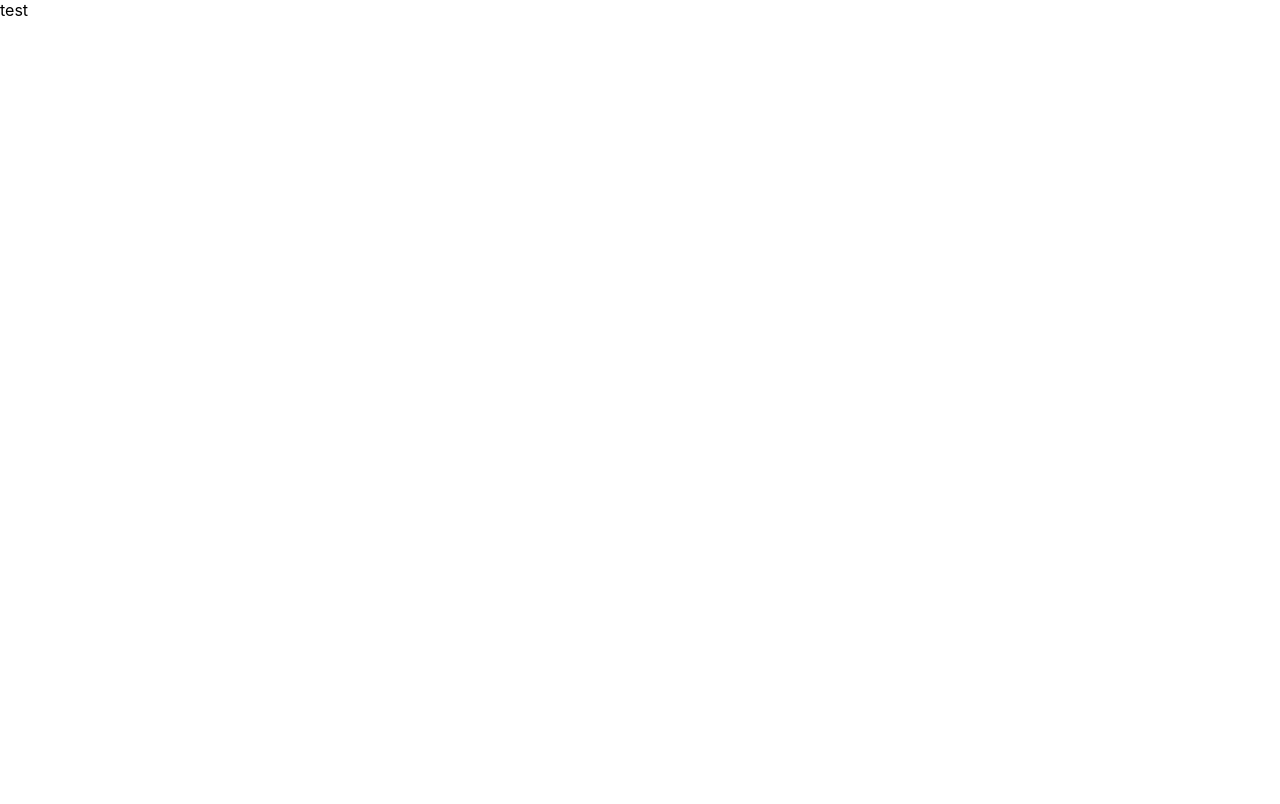
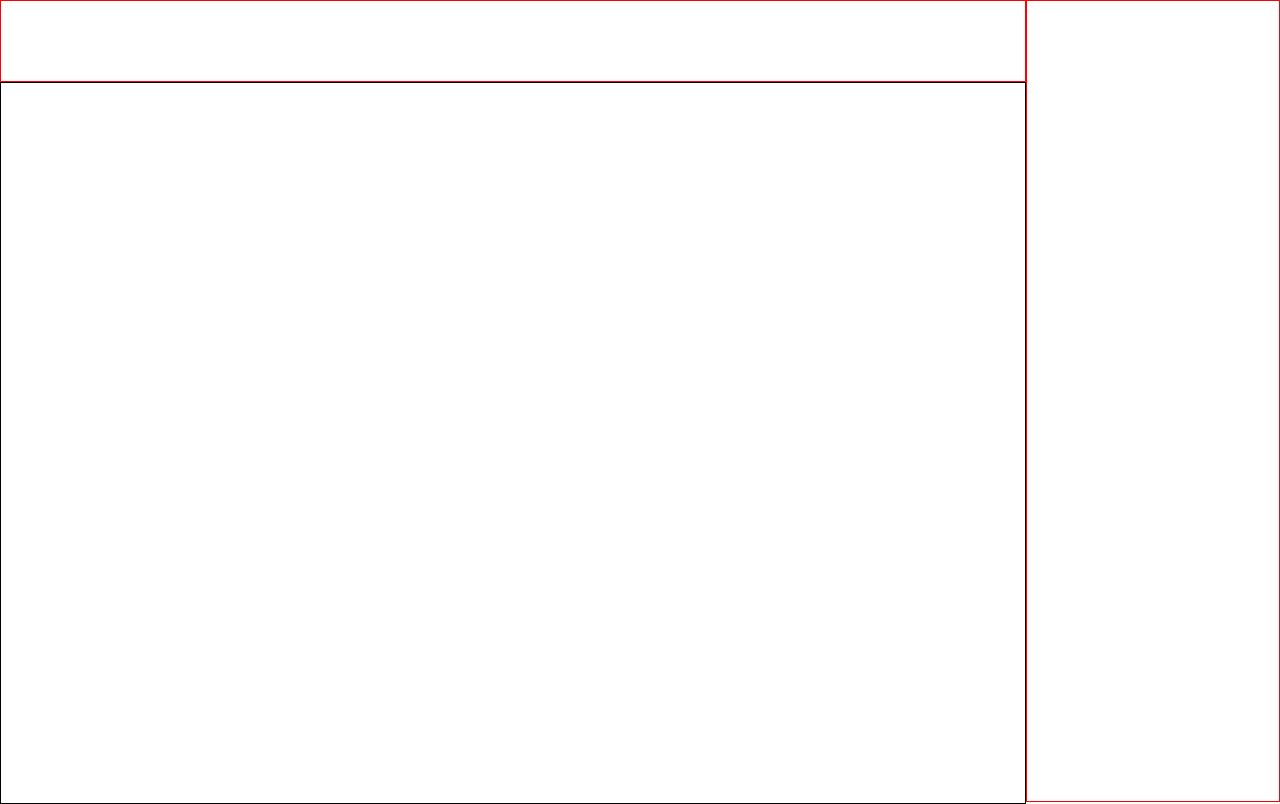
Before and after one commit to PPiing/frontend, a React (Vite) app: page / in a window 1280 px wide. Built offline with nearby package versions, Linux system fonts and the light colour scheme; the HTML template or start-up script is replaced by a standard one.

Commit message:
:sparkles: #10 add Home sample view

```diff
--- a/src/App.tsx
+++ b/src/App.tsx
@@ -1,10 +1,11 @@
 import React from "react";
 import { } from "react-router-dom";
+import { Home } from "./view/home";
 
 function App() {
   return (
     <div className="App">
-      test
+      <Home />
     </div>
   );
 }
--- /dev/null
+++ b/src/container/contents.tsx
@@ -0,0 +1,14 @@
+import React from "react";
+import { styled } from "@stitches/react";
+
+const Contents = styled("div", {
+  border: "1px solid black",
+  width: "80vw",
+  height: "90vh"
+});
+
+export function ContainerContents() {
+  return (
+    <Contents className="contents" />
+  );
+}
--- /dev/null
+++ b/src/container/navCommunity.tsx
@@ -0,0 +1,15 @@
+import React from "react";
+import { styled } from "@stitches/react";
+
+const NavCommunity = styled("div", {
+  border: "1px solid red",
+  minWidth: "200px",
+  width: "20vw",
+  height: "100vh",
+});
+
+export function ContainerNavCommunity() {
+  return (
+    <NavCommunity className="navCommunity" />
+  );
+}
--- /dev/null
+++ b/src/container/navMenu.tsx
@@ -0,0 +1,15 @@
+import React from "react";
+import { styled } from "@stitches/react";
+
+const NavMenu = styled("div", {
+  border: "1px solid red",
+  width: "80vw",
+  minHeight: "80px",
+  height: "10vh",
+});
+
+export function ContainerNavMenu() {
+  return (
+    <NavMenu className="navMenu" />
+  );
+}
--- /dev/null
+++ b/src/view/home.tsx
@@ -0,0 +1,25 @@
+import React from "react";
+import { styled } from "@stitches/react";
+
+import { ContainerNavMenu } from "../container/navMenu";
+import { ContainerNavCommunity } from "../container/navCommunity";
+import { ContainerContents } from "../container/contents";
+
+const ViewWrapper = styled("div", {
+  display: "flex",
+  flexDirection: "row",
+});
+
+export function Home() {
+  return (
+    <ViewWrapper className="view">
+      <div>
+        <ContainerNavMenu />
+        <ContainerContents />
+      </div>
+      <ContainerNavCommunity />
+    </ViewWrapper>
+  );
+}
+
+export default Home;
```
